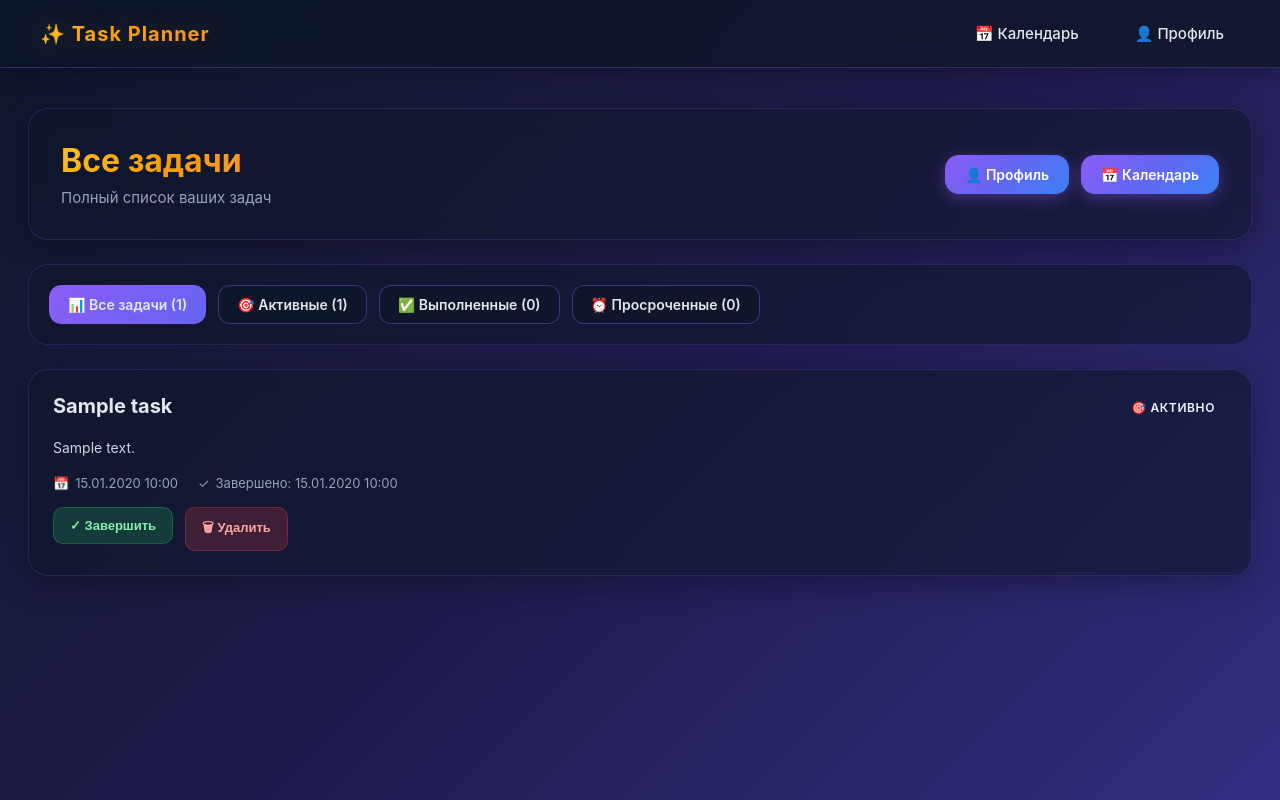
After one commit to Codeinoslaf/task_scheduler, a Django app: page /task-list/ in a window 1280 px wide. The commit adds this page. Run offline with Django 5.2, Linux system fonts and the light colour scheme; a user stored in the database is signed in; tables that the repository leaves empty hold one stand-in row (values such as "Sample post").

Commit message:
task-list

```diff
--- /dev/null
+++ b/adaptive_tasks/tasks/templates/tasks/task_list.html
@@ -0,0 +1,371 @@
+{% extends 'tasks/base.html' %}
+{% load static %}
+
+{% block title %}{{ page_title }}{% endblock %}
+
+{% block extra_css %}
+<link rel="stylesheet" href="{% static 'tasks/css/profile.css' %}">
+<style>
+    .tasks-list-container {
+        display: flex;
+        flex-direction: column;
+        gap: 24px;
+    }
+
+    .tasks-list-header {
+        display: flex;
+        justify-content: space-between;
+        align-items: center;
+        gap: 20px;
+        background: rgba(15, 23, 42, 0.6);
+        backdrop-filter: blur(10px);
+        padding: 32px;
+        border-radius: 20px;
+        border: 1px solid rgba(139, 92, 246, 0.2);
+        box-shadow: 0 8px 32px rgba(0, 0, 0, 0.3);
+    }
+
+    .tasks-list-header h1 {
+        margin: 0;
+        font-size: 32px;
+        font-weight: 700;
+        background: linear-gradient(135deg, #fbbf24, #f59e0b, #fb923c);
+        -webkit-background-clip: text;
+        -webkit-text-fill-color: transparent;
+        background-clip: text;
+    }
+
+    .tasks-list-header p {
+        margin: 8px 0 0;
+        font-size: 15px;
+        color: #94a3b8;
+    }
+
+    .task-filters {
+        display: flex;
+        gap: 12px;
+        flex-wrap: wrap;
+        padding: 20px;
+        background: rgba(15, 23, 42, 0.6);
+        backdrop-filter: blur(10px);
+        border-radius: 20px;
+        border: 1px solid rgba(139, 92, 246, 0.2);
+    }
+
+    .filter-btn {
+        padding: 10px 18px;
+        border-radius: 12px;
+        border: 1px solid rgba(139, 92, 246, 0.4);
+        background: rgba(15, 23, 42, 0.8);
+        color: #e2e8f0;
+        font-size: 14px;
+        font-weight: 600;
+        cursor: pointer;
+        transition: all 0.3s ease;
+        text-decoration: none;
+        display: inline-block;
+    }
+
+    .filter-btn:hover {
+        background: rgba(139, 92, 246, 0.3);
+        border-color: #8b5cf6;
+        transform: translateY(-2px);
+    }
+
+    .filter-btn--active {
+        background: linear-gradient(135deg, #8b5cf6, #6366f1);
+        border-color: #8b5cf6;
+    }
+
+    .tasks-grid {
+        display: flex;
+        flex-direction: column;
+        gap: 16px;
+    }
+
+    .task-card {
+        background: rgba(15, 23, 42, 0.6);
+        backdrop-filter: blur(10px);
+        padding: 24px;
+        border-radius: 20px;
+        border: 1px solid rgba(139, 92, 246, 0.2);
+        box-shadow: 0 8px 32px rgba(0, 0, 0, 0.3);
+        transition: all 0.3s ease;
+    }
+
+    .task-card:hover {
+        border-color: rgba(139, 92, 246, 0.4);
+        box-shadow: 0 12px 40px rgba(139, 92, 246, 0.2);
+        transform: translateY(-4px);
+    }
+
+    .task-card-header {
+        display: flex;
+        justify-content: space-between;
+        align-items: flex-start;
+        gap: 16px;
+        margin-bottom: 16px;
+    }
+
+    .task-card-title {
+        font-size: 20px;
+        font-weight: 700;
+        color: #e2e8f0;
+        margin: 0;
+    }
+
+    .task-status-badge {
+        padding: 6px 12px;
+        border-radius: 8px;
+        font-size: 12px;
+        font-weight: 600;
+        text-transform: uppercase;
+        letter-spacing: 0.05em;
+    }
+
+    .task-status-badge--completed {
+        background: rgba(34, 197, 94, 0.2);
+        color: #86efac;
+        border: 1px solid rgba(34, 197, 94, 0.3);
+    }
+
+    .task-status-badge--overdue {
+        background: rgba(239, 68, 68, 0.2);
+        color: #fca5a5;
+        border: 1px solid rgba(239, 68, 68, 0.3);
+    }
+
+    .task-status-badge--active {
+        background: rgba(59, 130, 246, 0.2);
+        color: #60a5fa;
+        border: 1px solid rgba(59, 130, 246, 0.3);
+    }
+
+    .task-card-description {
+        color: #cbd5e1;
+        font-size: 14px;
+        margin-bottom: 16px;
+        line-height: 1.6;
+    }
+
+    .task-card-meta {
+        display: flex;
+        gap: 20px;
+        font-size: 13px;
+        color: #94a3b8;
+        margin-bottom: 16px;
+    }
+
+    .task-card-meta-item {
+        display: flex;
+        align-items: center;
+        gap: 6px;
+    }
+
+    .task-card-actions {
+        display: flex;
+        gap: 12px;
+        flex-wrap: wrap;
+    }
+
+    .task-action-btn {
+        padding: 10px 16px;
+        border-radius: 10px;
+        border: none;
+        font-size: 13px;
+        font-weight: 600;
+        cursor: pointer;
+        transition: all 0.3s ease;
+        text-decoration: none;
+        display: inline-flex;
+        align-items: center;
+        gap: 6px;
+    }
+
+    .task-action-btn--complete {
+        background: rgba(34, 197, 94, 0.2);
+        color: #86efac;
+        border: 1px solid rgba(34, 197, 94, 0.3);
+    }
+
+    .task-action-btn--complete:hover {
+        background: rgba(34, 197, 94, 0.3);
+    }
+
+    .task-action-btn--delete {
+        background: rgba(239, 68, 68, 0.2);
+        color: #fca5a5;
+        border: 1px solid rgba(239, 68, 68, 0.3);
+    }
+
+    .task-action-btn--delete:hover {
+        background: rgba(239, 68, 68, 0.3);
+    }
+
+    .task-action-btn--edit {
+        background: rgba(59, 130, 246, 0.2);
+        color: #60a5fa;
+        border: 1px solid rgba(59, 130, 246, 0.3);
+    }
+
+    .task-action-btn--edit:hover {
+        background: rgba(59, 130, 246, 0.3);
+    }
+
+    .empty-state {
+        text-align: center;
+        padding: 60px 20px;
+        background: rgba(15, 23, 42, 0.6);
+        backdrop-filter: blur(10px);
+        border-radius: 20px;
+        border: 1px solid rgba(139, 92, 246, 0.2);
+    }
+
+    .empty-state-icon {
+        font-size: 64px;
+        margin-bottom: 20px;
+    }
+
+    .empty-state-title {
+        font-size: 24px;
+        font-weight: 700;
+        color: #e2e8f0;
+        margin-bottom: 12px;
+    }
+
+    .empty-state-description {
+        font-size: 16px;
+        color: #94a3b8;
+        margin-bottom: 24px;
+    }
+</style>
+{% endblock %}
+
+{% block content %}
+<div class="tasks-list-container">
+    <header class="tasks-list-header">
+        <div>
+            <h1>{{ page_title }}</h1>
+            <p>{{ page_subtitle }}</p>
+        </div>
+        <div style="display: flex; gap: 12px;">
+            <a href="{% url 'profile' %}" class="btn btn--secondary">
+                <span>👤 Профиль</span>
+            </a>
+            <a href="{% url 'calendar' %}" class="btn">
+                <span>📅 Календарь</span>
+            </a>
+        </div>
+    </header>
+
+    <div class="task-filters">
+        <a href="{% url 'task_list' %}?filter=all" class="filter-btn {% if current_filter == 'all' %}filter-btn--active{% endif %}">
+            📊 Все задачи ({{ total_count }})
+        </a>
+        <a href="{% url 'task_list' %}?filter=active" class="filter-btn {% if current_filter == 'active' %}filter-btn--active{% endif %}">
+            🎯 Активные ({{ active_count }})
+        </a>
+        <a href="{% url 'task_list' %}?filter=completed" class="filter-btn {% if current_filter == 'completed' %}filter-btn--active{% endif %}">
+            ✅ Выполненные ({{ completed_count }})
+        </a>
+        <a href="{% url 'task_list' %}?filter=overdue" class="filter-btn {% if current_filter == 'overdue' %}filter-btn--active{% endif %}">
+            ⏰ Просроченные ({{ overdue_count }})
+        </a>
+    </div>
+
+    {% if tasks %}
+    <div class="tasks-grid">
+        {% for task in tasks %}
+        <div class="task-card">
+            <div class="task-card-header">
+                <h3 class="task-card-title">{{ task.title }}</h3>
+                <span class="task-status-badge task-status-badge--{{ task.status }}">
+                    {% if task.status == 'completed' %}
+                    ✓ Выполнено
+                    {% elif task.status == 'overdue' %}
+                    ⏰ Просрочено
+                    {% else %}
+                    🎯 Активно
+                    {% endif %}
+                </span>
+            </div>
+
+            {% if task.description %}
+            <p class="task-card-description">{{ task.description }}</p>
+            {% endif %}
+
+            <div class="task-card-meta">
+                <div class="task-card-meta-item">
+                    <span>📅</span>
+                    <span>{{ task.planned_deadline|date:"d.m.Y H:i" }}</span>
+                </div>
+                {% if task.actual_deadline %}
+                <div class="task-card-meta-item">
+                    <span>✓</span>
+                    <span>Завершено: {{ task.actual_deadline|date:"d.m.Y H:i" }}</span>
+                </div>
+                {% endif %}
+            </div>
+
+            <div class="task-card-actions">
+                {% if task.status != 'completed' %}
+                <form method="post" action="{% url 'complete_task' task.id %}" style="display: inline;">
+                    {% csrf_token %}
+                    <button type="submit" class="task-action-btn task-action-btn--complete">
+                        ✓ Завершить
+                    </button>
+                </form>
+                {% endif %}
+
+                <form method="post" action="{% url 'delete_task' task.id %}" style="display: inline;" onsubmit="return confirm('Вы уверены, что хотите удалить эту задачу?');">
+                    {% csrf_token %}
+                    <button type="submit" class="task-action-btn task-action-btn--delete">
+                        🗑 Удалить
+                    </button>
+                </form>
+            </div>
+        </div>
+        {% endfor %}
+    </div>
+    {% else %}
+    <div class="empty-state">
+        <div class="empty-state-icon">
+            {% if current_filter == 'completed' %}
+            📝
+            {% elif current_filter == 'overdue' %}
+            🎉
+            {% elif current_filter == 'active' %}
+            ✨
+            {% else %}
+            📋
+            {% endif %}
+        </div>
+        <h2 class="empty-state-title">
+            {% if current_filter == 'completed' %}
+            Нет выполненных задач
+            {% elif current_filter == 'overdue' %}
+            Нет просроченных задач
+            {% elif current_filter == 'active' %}
+            Нет активных задач
+            {% else %}
+            Нет задач
+            {% endif %}
+        </h2>
+        <p class="empty-state-description">
+            {% if current_filter == 'completed' %}
+            Начните выполнять задачи, и они появятся здесь
+            {% elif current_filter == 'overdue' %}
+            Отлично! У вас нет просроченных задач
+            {% elif current_filter == 'active' %}
+            Создайте новую задачу в календаре
+            {% else %}
+            Создайте первую задачу в календаре
+            {% endif %}
+        </p>
+        <a href="{% url 'calendar' %}" class="btn" style="margin-top: 20px;">
+            <span>📅 Перейти к календарю</span>
+        </a>
+    </div>
+    {% endif %}
+</div>
+{% endblock %}
--- a/adaptive_tasks/tasks/urls.py
+++ b/adaptive_tasks/tasks/urls.py
@@ -2,9 +2,9 @@ from django.urls import path
 from . import views
 
 urlpatterns = [
-    path('', views.calendar_view, name='calendar'),
     path('calendar/', views.calendar_view, name='calendar'),
     path('profile/', views.profile_view, name='profile'),
+    path('task-list/', views.task_list_view, name='task_list'),
     path('task/<int:task_id>/complete/', views.complete_task, name='complete_task'),
     path('task/<int:task_id>/delete/', views.delete_task, name='delete_task'),
     path('task/<int:task_id>/edit/', views.edit_task, name='edit_task'),
--- a/adaptive_tasks/tasks/views.py
+++ b/adaptive_tasks/tasks/views.py
@@ -1,7 +1,7 @@
 from django.shortcuts import render, redirect, get_object_or_404
 from django.contrib.auth.decorators import login_required
 from django.utils.timezone import now
-from django.db.models import Avg, Count
+from django.db.models import Avg, Count, Q
 from django.http import JsonResponse
 from django.views.decorators.http import require_POST
 import json
@@ -65,6 +65,9 @@ def profile_view(request):
     total_tasks = Task.objects.filter(user=user).count()
     completed_tasks = Task.objects.filter(user=user, status='completed').count()
     overdue_tasks = Task.objects.filter(user=user, status='overdue').count()
+    active_tasks = Task.objects.filter(user=user).exclude(
+        Q(status='completed') | Q(status='overdue')
+    ).count()
 
     avg_delay = TaskExecutionStats.objects.filter(user=user).aggregate(
         Avg('delay_days')
@@ -76,28 +79,83 @@ def profile_view(request):
         'total_tasks': total_tasks,
         'completed_tasks': completed_tasks,
         'overdue_tasks': overdue_tasks,
+        'active_tasks': active_tasks,
         'avg_delay': round(avg_delay, 2),
         'completion_rate': round(completion_rate, 1),
     })
 
 
 @login_required
+def task_list_view(request):
+    user = request.user
+    filter_type = request.GET.get('filter', 'all')
+
+    # Базовый queryset
+    tasks_query = Task.objects.filter(user=user)
+
+    # Применяем фильтр
+    if filter_type == 'completed':
+        tasks = tasks_query.filter(status='completed').order_by('-actual_deadline')
+        page_title = 'Выполненные задачи'
+        page_subtitle = 'Все завершенные задачи'
+    elif filter_type == 'overdue':
+        tasks = tasks_query.filter(status='overdue').order_by('planned_deadline')
+        page_title = 'Просроченные задачи'
+        page_subtitle = 'Задачи, требующие внимания'
+    elif filter_type == 'active':
+        tasks = tasks_query.exclude(
+            Q(status='completed') | Q(status='overdue')
+        ).order_by('planned_deadline')
+        page_title = 'Активные задачи'
+        page_subtitle = 'Задачи в работе'
+    else:
+        tasks = tasks_query.order_by('planned_deadline')
+        page_title = 'Все задачи'
+        page_subtitle = 'Полный список ваших задач'
+
+    # Подсчет для фильтров
+    total_count = tasks_query.count()
+    completed_count = tasks_query.filter(status='completed').count()
+    overdue_count = tasks_query.filter(status='overdue').count()
+    active_count = tasks_query.exclude(
+        Q(status='completed') | Q(status='overdue')
+    ).count()
+
+    return render(request, 'tasks/task_list.html', {
+        'tasks': tasks,
+        'page_title': page_title,
+        'page_subtitle': page_subtitle,
+        'current_filter': filter_type,
+        'total_count': total_count,
+        'completed_count': completed_count,
+        'overdue_count': overdue_count,
+        'active_count': active_count,
+    })
+
+
+@login_required
 def complete_task(request, task_id):
     task = get_object_or_404(Task, id=task_id, user=request.user)
-    task.actual_deadline = now()
-    task.status = 'completed'
-    task.save()
 
-    delay_days = (task.actual_deadline.date() - task.planned_deadline.date()).days
+    if request.method == 'POST':
+        task.actual_deadline = now()
+        task.status = 'completed'
+        task.save()
 
-    TaskExecutionStats.objects.create(
-        user=request.user,
-        task=task,
-        planned_deadline=task.planned_deadline,
-        actual_deadline=task.actual_deadline,
-        delay_days=delay_days
-    )
+        delay_days = (task.actual_deadline.date() - task.planned_deadline.date()).days
 
+        TaskExecutionStats.objects.create(
+            user=request.user,
+            task=task,
+            planned_deadline=task.planned_deadline,
+            actual_deadline=task.actual_deadline,
+            delay_days=delay_days
+        )
+
+    # Определяем откуда пришел запрос
+    referer = request.META.get('HTTP_REFERER', '')
+    if 'task-list' in referer:
+        return redirect('task_list')
     return redirect('calendar')
 
 
@@ -106,7 +164,16 @@ def complete_task(request, task_id):
 def delete_task(request, task_id):
     task = get_object_or_404(Task, id=task_id, user=request.user)
     task.delete()
-    return JsonResponse({'success': True})
+
+    # Проверяем, откуда пришел запрос
+    if request.headers.get('X-Requested-With') == 'XMLHttpRequest':
+        return JsonResponse({'success': True})
+
+    # Если это обычная форма, редиректим
+    referer = request.META.get('HTTP_REFERER', '')
+    if 'task-list' in referer:
+        return redirect('task_list')
+    return redirect('calendar')
 
 
 @login_required
```
Also changed, not shown: adaptive_tasks/tasks/templates/tasks/calendar.html (+74 -14 lines), adaptive_tasks/tasks/templates/tasks/profile.html (+19 -2 lines).
